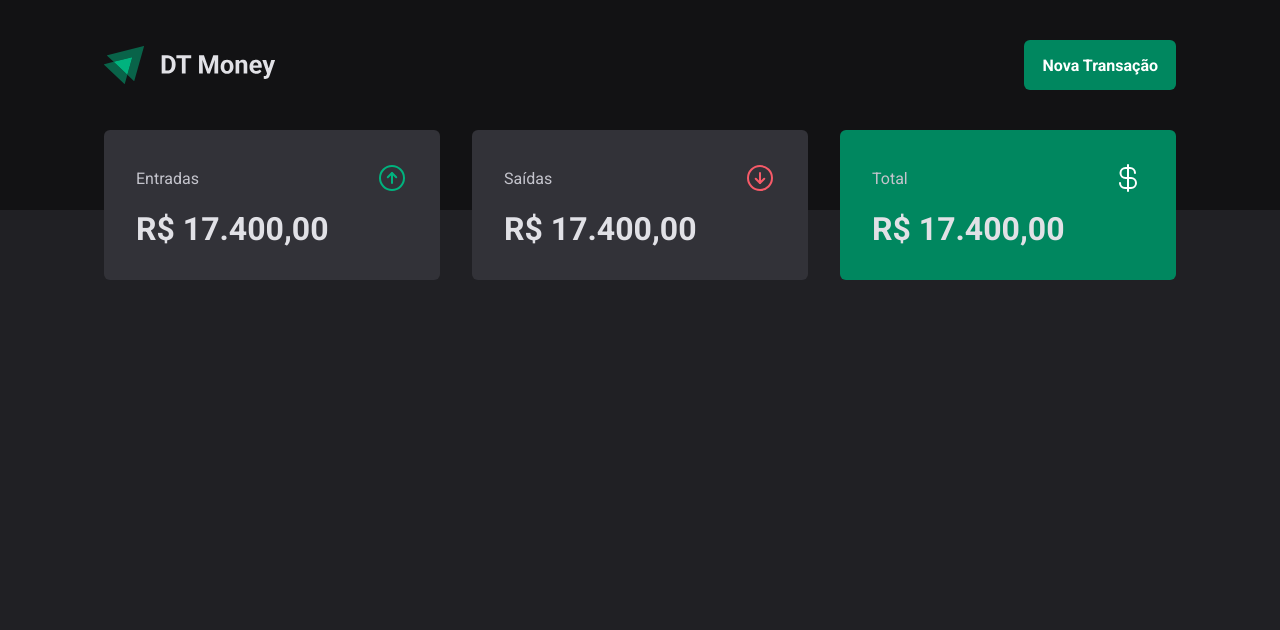
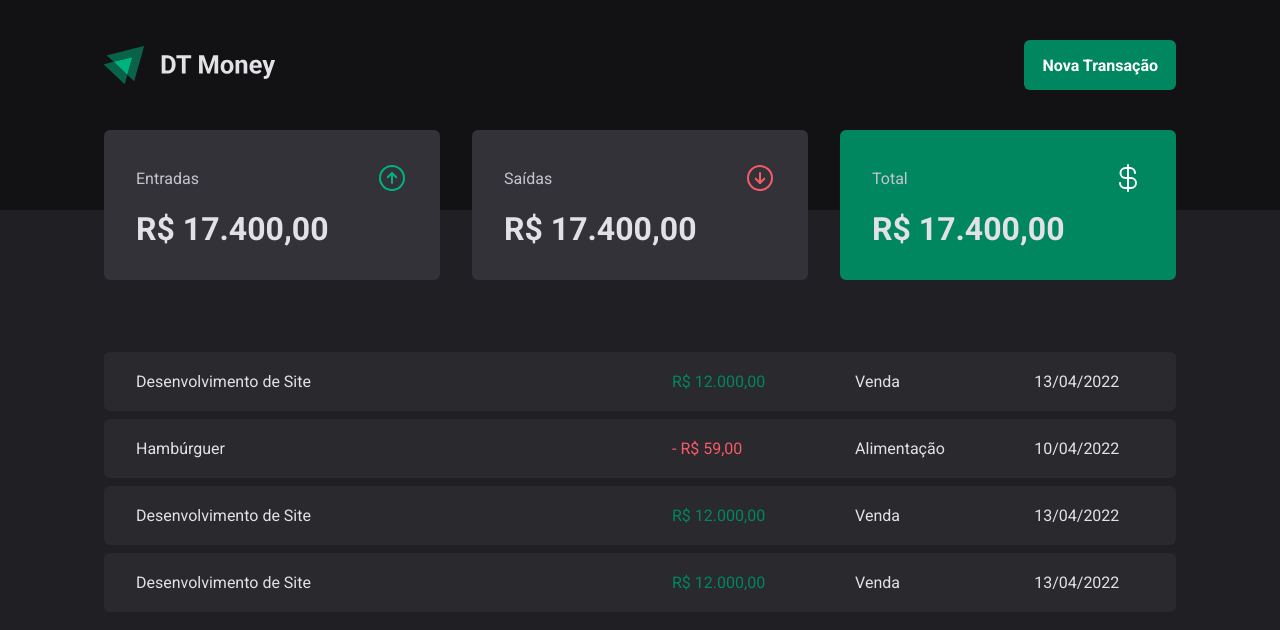
Before and after one commit to CleiltonRocha/dt-money, a React (Vite) app: page / in a window 1280 px wide. Shown: the top 630 px of the page. Built offline with nearby package versions, Linux system fonts and the light colour scheme.

Commit message:
feat: Adding styles for Transactions Table

```diff
--- a/src/pages/Transactions/index.tsx
+++ b/src/pages/Transactions/index.tsx
@@ -1,11 +1,43 @@
 import { Header } from "../../components/Header";
 import { Summary } from "../../components/Summary";
+import { PriceHighlight, TransactionContainer, TransactionsTable } from "./styles";
 
 export function Transactions() {
   return (
     <div>
       <Header />
       <Summary />
+
+      <TransactionContainer>
+        <TransactionsTable>
+          <tbody>
+            <tr>
+              <td width="50%">Desenvolvimento de Site</td>
+              <td><PriceHighlight variant="income">R$ 12.000,00</PriceHighlight></td>
+              <td>Venda</td>
+              <td>13/04/2022</td>
+            </tr>
+            <tr>
+              <td width="50%">Hambúrguer</td>
+              <td><PriceHighlight variant="outcome"> - R$ 59,00</PriceHighlight></td>
+              <td>Alimentação</td>
+              <td>10/04/2022</td>
+            </tr>
+            <tr>
+              <td width="50%">Desenvolvimento de Site</td>
+              <td><PriceHighlight variant="income">R$ 12.000,00</PriceHighlight></td>
+              <td>Venda</td>
+              <td>13/04/2022</td>
+            </tr>
+            <tr>
+              <td width="50%">Desenvolvimento de Site</td>
+              <td><PriceHighlight variant="income">R$ 12.000,00</PriceHighlight></td>
+              <td>Venda</td>
+              <td>13/04/2022</td>
+            </tr>
+          </tbody>
+        </TransactionsTable>
+      </TransactionContainer>
     </div>
   )
 }
--- a/src/pages/Transactions/styles.ts
+++ b/src/pages/Transactions/styles.ts
@@ -0,0 +1,38 @@
+import styled from "styled-components";
+
+export const TransactionContainer = styled.section`
+  width: 100%;
+  max-width: 70rem;
+  margin: 4rem auto 0;
+  padding: 0 1.5rem;
+`
+
+export const TransactionsTable = styled.table`
+  width: 100%;
+  border-collapse: separate;
+  border-spacing: 0 0.5rem;
+  /* margin-top: 1.5rem; */
+
+  td {
+    padding: 1.25rem 2rem;
+    background-color: ${props => props.theme["gray-700"]};
+
+    &:first-child {
+      border-top-left-radius: 6px;
+      border-bottom-left-radius: 6px;
+    }
+
+    &:last-child {
+      border-top-right-radius: 6px;
+      border-bottom-right-radius: 6px;
+    }
+  }
+`
+
+interface PriceHighlightProps {
+  variant: 'income' | 'outcome'
+}
+
+export const PriceHighlight = styled.span<PriceHighlightProps>`
+  color: ${props => props.variant === 'income' ? props.theme['green-500'] : props.theme['red-300']}
+`
```
